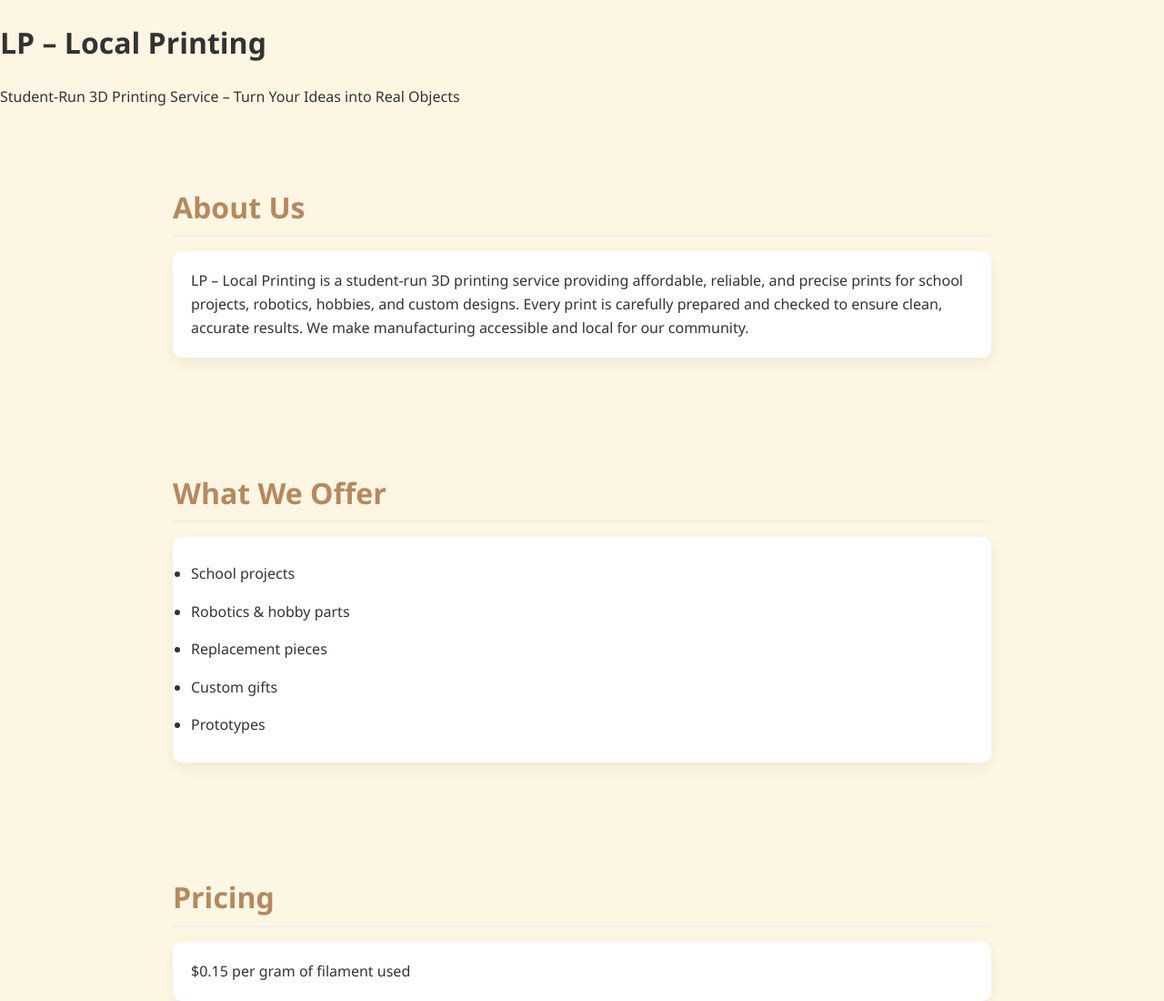
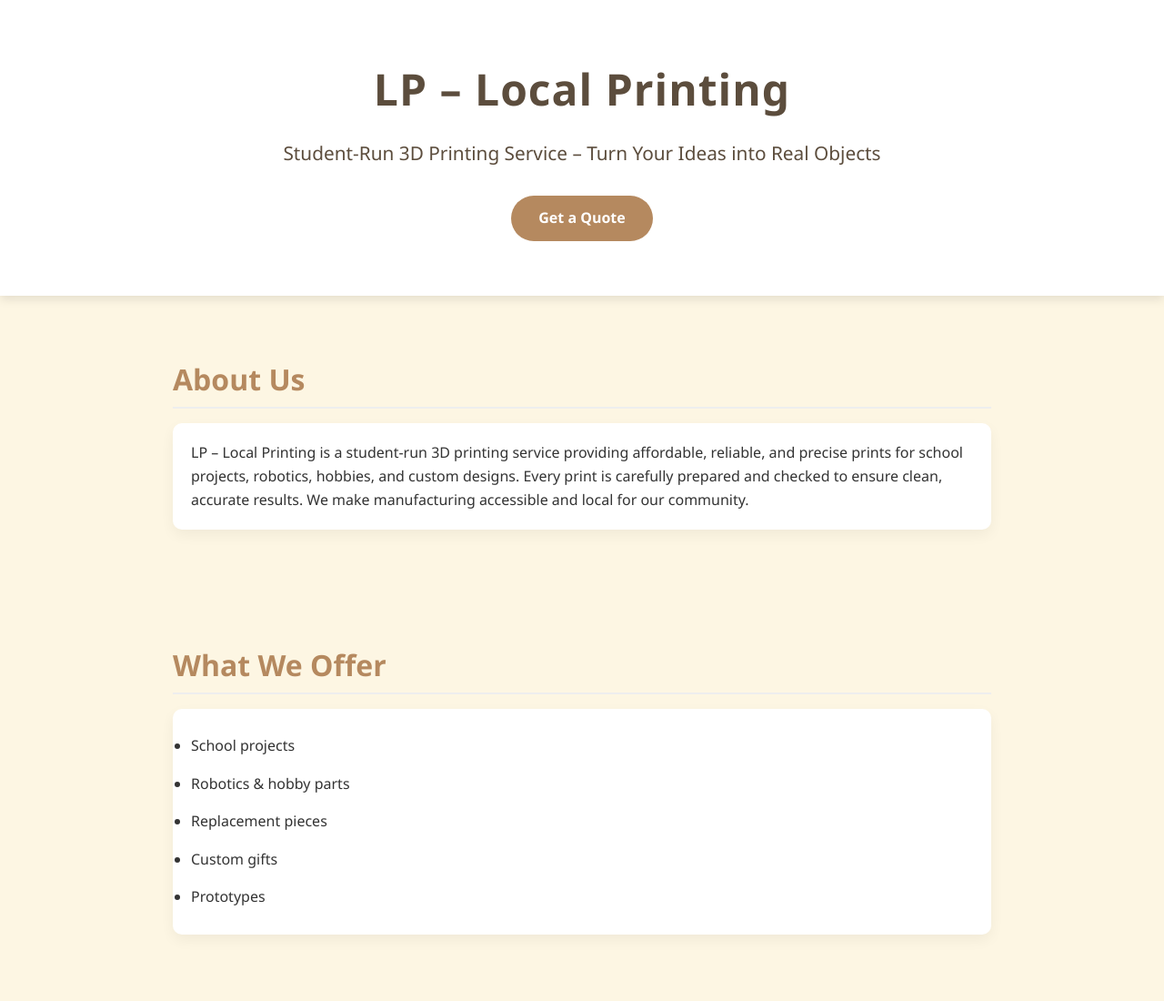
Before and after one commit to botforgelabs/LP-LocalPrinting, a plain HTML site: page index.html in a window 1280 px wide. Shown: the top 1100 px of the page at 91% size. Drawn offline with Linux system fonts and the light colour scheme.

Commit message:
Updated styles and hero section
Added a hero section with a call-to-action button.

```diff
--- a/index.html
+++ b/index.html
@@ -8,8 +8,11 @@
 </head>
 <body>
     <header>
-        <h1>LP – Local Printing</h1>
-        <p>Student-Run 3D Printing Service – Turn Your Ideas into Real Objects</p>
+        <div class="hero">
+            <h1>LP – Local Printing</h1>
+            <p>Student-Run 3D Printing Service – Turn Your Ideas into Real Objects</p>
+            <a href="#contact" class="btn">Get a Quote</a>
+        </div>
     </header>
 
     <section id="about">
```
